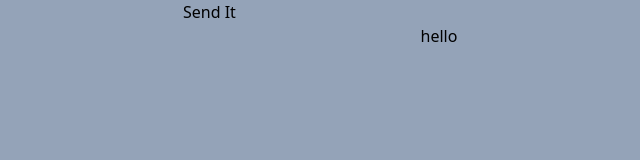
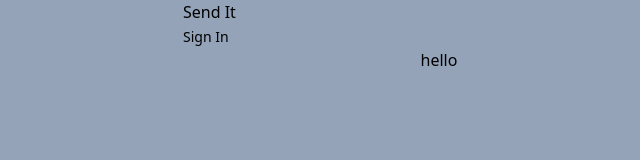
Before and after one commit to BBtxt/postit, a Next.js app: page / in a window 1280 px wide. Shown: the top 160 px of the page, without its empty margins (201-841 px from the left). Built offline with nearby package versions, Linux system fonts and the light colour scheme.

Commit message:
added styles and login comp

```diff
--- a/app/auth/nav.tsx
+++ b/app/auth/nav.tsx
@@ -1,4 +1,5 @@
 import Link from "next/link";
+import Login from "./login";
 
 
 export default async function Nav(){
@@ -7,6 +8,9 @@ export default async function Nav(){
             <Link href={"/"}>
             <h1>Send It</h1>
             </Link>
+            <ul>
+                <Login />
+            </ul>
         </nav>
     )
 }
```
